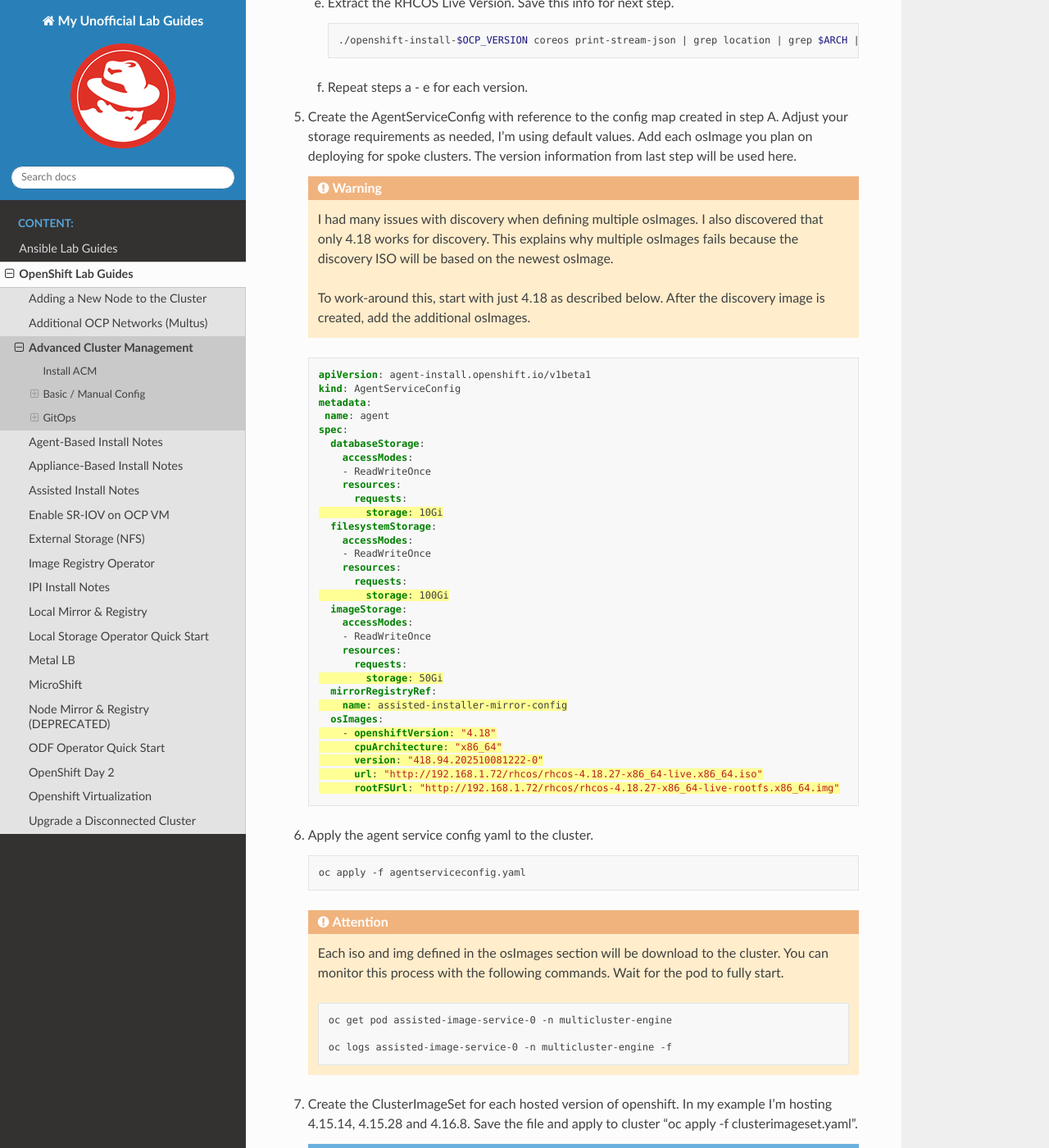
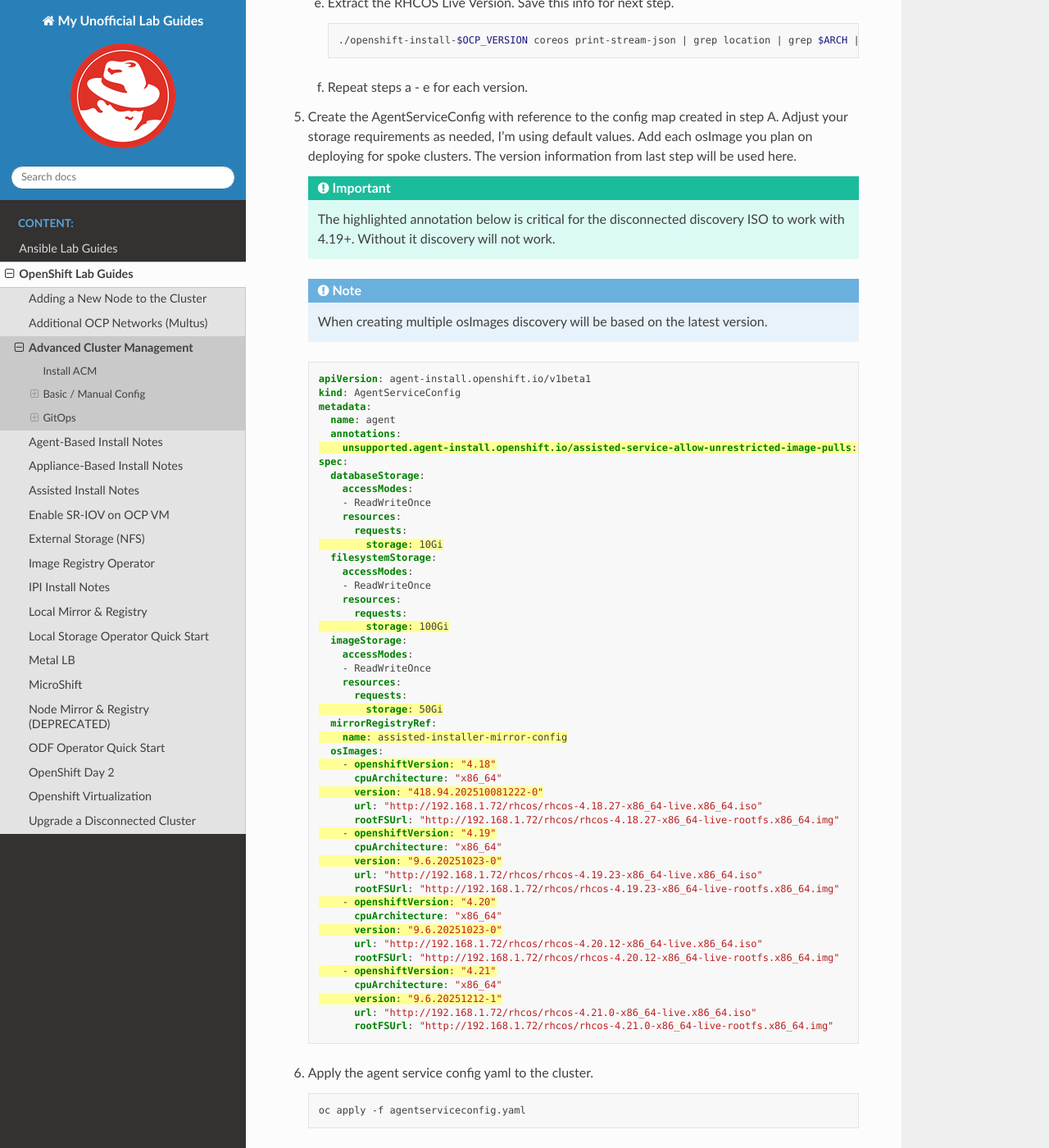
Before and after one commit to vtog/labGuides, a Sphinx documentation site: the page built from source/ocp/acm-notes.rst, in a window 1280 px wide and 1400 px high, scrolled down 5950 px. Shown: the whole window at 82% size. Built offline with Sphinx 7.4.7 and the Read the Docs theme 3.1.0, drawn with Linux system fonts in a browser that asks for light colours; pages that are not in the unit, such as notebooks, are missing from menus; some of the changed text lies outside the part shown.

```diff
--- a/source/ocp/acm-notes.rst
+++ b/source/ocp/acm-notes.rst
@@ -198,21 +198,22 @@
    values. Add each osImage you plan on deploying for spoke clusters. The
    version information from last step will be used here.
 
-   .. warning:: I had many issues with discovery when defining multiple
-      osImages.  I also discovered that only 4.18 works for discovery. This
-      explains why multiple osImages fails because the discovery ISO will be
-      based on the newest osImage.
+   .. important:: The highlighted annotation below is critical for the
+      disconnected discovery ISO to work with 4.19+. Without it discovery will
+      not work.
 
-      To work-around this, start with just 4.18 as described below. After the
-      discovery image is created, add the additional osImages.
+   .. note:: When creating multiple osImages discovery will be based on the
+      latest version.
 
    .. code-block:: yaml
-      :emphasize-lines: 11,17,23,25,27-31
+      :emphasize-lines: 6,13,19,25,27,29,31,34,36,39,41,44,46
 
       apiVersion: agent-install.openshift.io/v1beta1
       kind: AgentServiceConfig
       metadata:
-       name: agent
+        name: agent
+        annotations:
+          unsupported.agent-install.openshift.io/assisted-service-allow-unrestricted-image-pulls: "true"
       spec:
         databaseStorage:
           accessModes:
@@ -240,6 +241,21 @@
             version: "418.94.202510081222-0"
             url: "http://192.168.1.72/rhcos/rhcos-4.18.27-x86_64-live.x86_64.iso"
             rootFSUrl: "http://192.168.1.72/rhcos/rhcos-4.18.27-x86_64-live-rootfs.x86_64.img"
+          - openshiftVersion: "4.19"
+            cpuArchitecture: "x86_64"
+            version: "9.6.20251023-0"
+            url: "http://192.168.1.72/rhcos/rhcos-4.19.23-x86_64-live.x86_64.iso"
+            rootFSUrl: "http://192.168.1.72/rhcos/rhcos-4.19.23-x86_64-live-rootfs.x86_64.img"
+          - openshiftVersion: "4.20"
+            cpuArchitecture: "x86_64"
+            version: "9.6.20251023-0"
+            url: "http://192.168.1.72/rhcos/rhcos-4.20.12-x86_64-live.x86_64.iso"
+            rootFSUrl: "http://192.168.1.72/rhcos/rhcos-4.20.12-x86_64-live-rootfs.x86_64.img"
+          - openshiftVersion: "4.21"
+            cpuArchitecture: "x86_64"
+            version: "9.6.20251212-1"
+            url: "http://192.168.1.72/rhcos/rhcos-4.21.0-x86_64-live.x86_64.iso"
+            rootFSUrl: "http://192.168.1.72/rhcos/rhcos-4.21.0-x86_64-live-rootfs.x86_64.img"
 
 #. Apply the agent service config yaml to the cluster.
 
```
Also changed, not shown: other parts of source/ocp/acm-notes.rst (+4 -2 lines).
